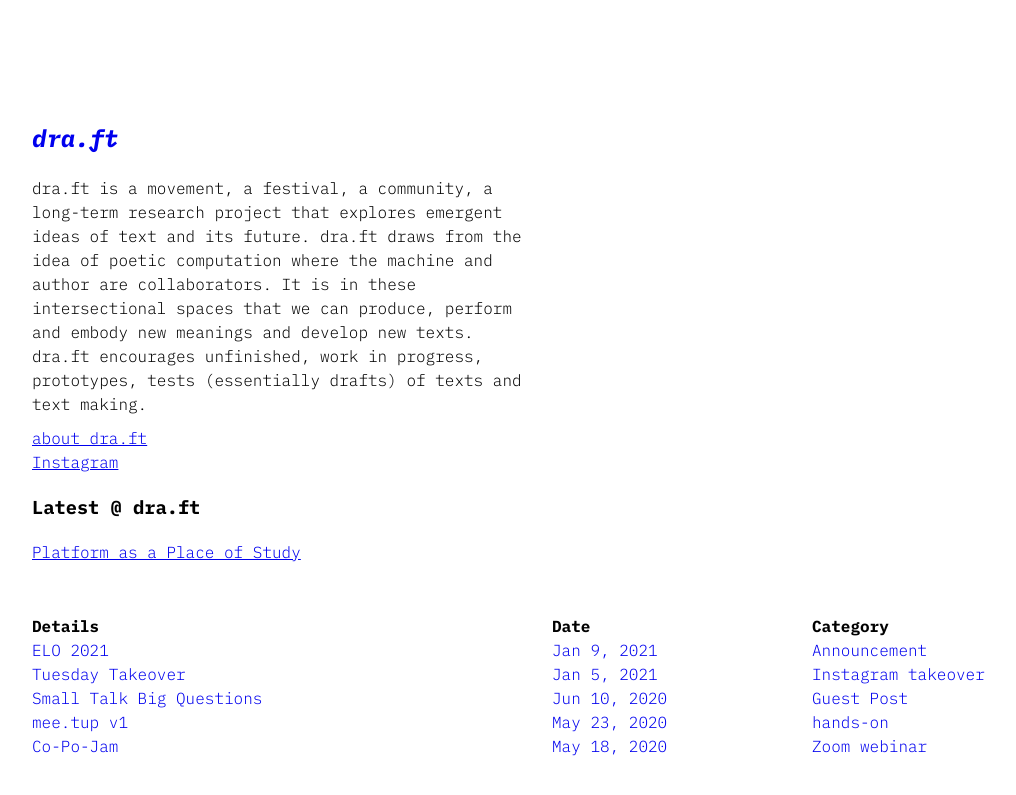
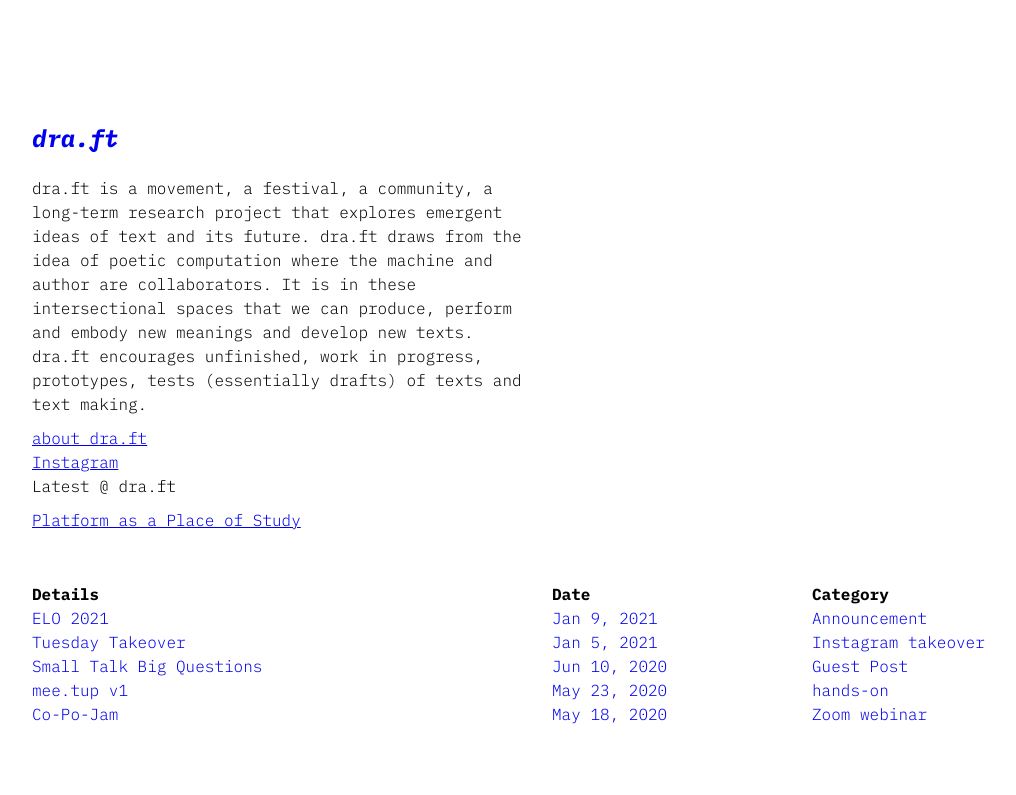
Before and after one commit to dra-ft/dra-ft.github.io, a Jekyll site: the page built from index.html, in a window 1280 px wide. Shown: the top 795 px of the page, without its empty margins (88-1104 px from the left). Built offline with Jekyll 4.4.1, drawn with Linux system fonts in a browser that asks for light colours.

```diff
--- a/_includes/header.html
+++ b/_includes/header.html
@@ -13,7 +13,7 @@
     </ul>
   {% endif %}
 
- <div><h3>Latest @ dra.ft</h3></div>
+ <div>Latest @ dra.ft</div>
  {% if site.data.latest %}
     <ul class="bio__social">
       {% for item in site.data.latest %}
```
